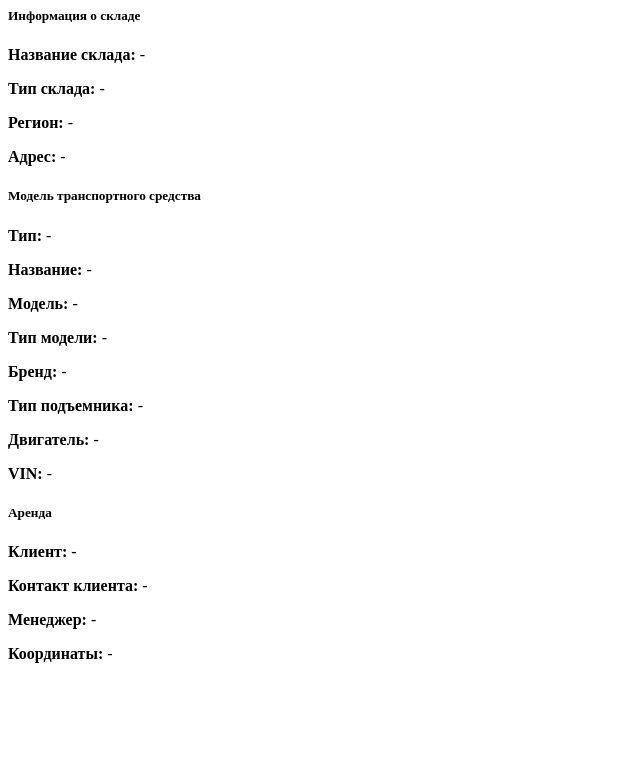
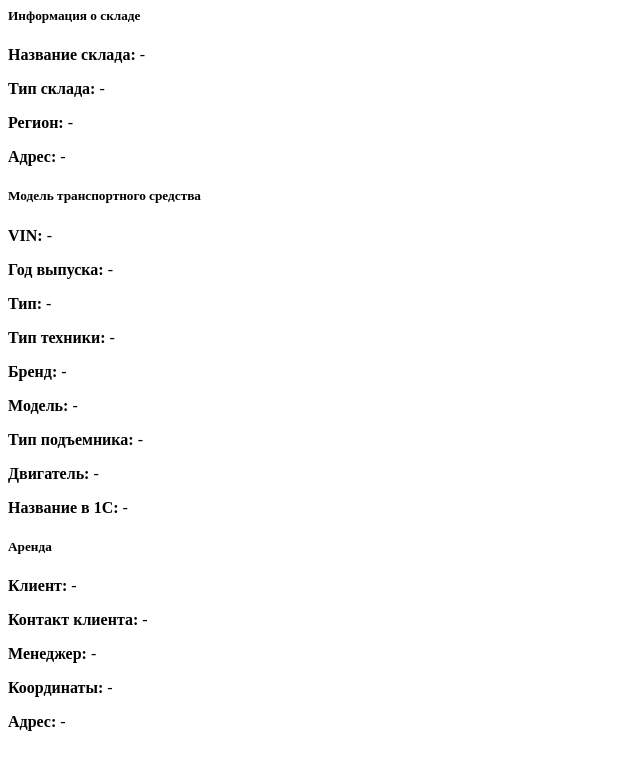
Before and after one commit to KiraPixel/flask-cm-spectr, a Flask app: template app/templates/pages/new_car/info.html in a window 1280 px wide. Shown: the top 770 px of the page, without its empty margins (0-640 px from the left). Run offline with Flask 3, Linux system fonts and the light colour scheme; the template is opened without the code that fills it, so the values that code supplies are empty; parts of the project's set-up code (start-up, migrations or seed data) failed here and were passed over.

Commit message:
small staff in car.info page

```diff
--- a/app/routes_api.py
+++ b/app/routes_api.py
@@ -283,7 +283,7 @@ class GetCarInfo(Resource):
                     "lift_type": transport_model.lift_type,
                     "engine": transport_model.engine,
                     "country": transport_model.country,
-                    "machine_type": transport_model.engine,
+                    "machine_type": transport_model.machine_type,
                     "brand": transport_model.brand,
                     "model": transport_model.model
                 },
--- a/app/templates/pages/new_car/info.html
+++ b/app/templates/pages/new_car/info.html
@@ -6,10 +6,10 @@
                     <h5 class="mb-0"><i class="bi bi-house me-2"></i> Информация о складе</h5>
                 </div>
                 <div class="card-body">
-                    <p class="mb-2"><strong>Название склада:</strong> <span id="storage_name" class="text-muted">-</span></p>
-                    <p class="mb-2"><strong>Тип склада:</strong> <span id="storage_type" class="text-muted">-</span></p>
-                    <p class="mb-2"><strong>Регион:</strong> <span id="storage_region" class="text-muted">-</span></p>
-                    <p class="mb-0"><strong>Адрес:</strong> <span id="storage_address" class="text-muted">-</span></p>
+                    <p class="mb-1"><strong>Название склада:</strong> <span id="storage_name" class="text-muted">-</span></p>
+                    <p class="mb-1"><strong>Тип склада:</strong> <span id="storage_type" class="text-muted">-</span></p>
+                    <p class="mb-1"><strong>Регион:</strong> <span id="storage_region" class="text-muted">-</span></p>
+                    <p class="mb-1"><strong>Адрес:</strong> <span id="storage_address" class="text-muted">-</span></p>
                 </div>
             </div>
         </div>
@@ -19,14 +19,16 @@
                     <h5 class="mb-0"><i class="bi bi-truck me-2"></i> Модель транспортного средства</h5>
                 </div>
                 <div class="card-body">
-                    <p class="mb-2"><strong>Тип:</strong> <span id="model_type" class="text-muted">-</span></p>
-                    <p class="mb-2"><strong>Название:</strong> <span id="model_name" class="text-muted">-</span></p>
-                    <p class="mb-2"><strong>Модель:</strong> <span id="model" class="text-muted">-</span></p>
-                    <p class="mb-2"><strong>Тип модели:</strong> <span id="machine_type" class="text-muted">-</span></p>
-                    <p class="mb-2"><strong>Бренд:</strong> <span id="brand" class="text-muted">-</span></p>
-                    <p class="mb-2"><strong>Тип подъемника:</strong> <span id="lift_type" class="text-muted">-</span></p>
-                    <p class="mb-2"><strong>Двигатель:</strong> <span id="engine" class="text-muted">-</span></p>
-                    <p class="mb-0"><strong>VIN:</strong> <span id="vin" class="text-muted">-</span></p>
+                    <p class="mb-1"><strong>VIN:</strong> <span id="vin" class="text-muted">-</span></p>
+                    <p class="mb-1"><strong>Год выпуска:</strong> <span id="manufacture_year" class="text-muted">-</span></p>
+                    <p class="mb-1"><strong>Тип:</strong> <span id="model_type" class="text-muted">-</span></p>
+                    <p class="mb-1"><strong>Тип техники:</strong> <span id="machine_type" class="text-muted">-</span></p>
+                    <p class="mb-1"><strong>Бренд:</strong> <span id="brand" class="text-muted">-</span></p>
+                    <p class="mb-1"><strong>Модель:</strong> <span id="model" class="text-muted">-</span></p>
+                    <p class="mb-1"><strong>Тип подъемника:</strong> <span id="lift_type" class="text-muted">-</span></p>
+                    <p class="mb-1"><strong>Двигатель:</strong> <span id="engine" class="text-muted">-</span></p>
+                    <p class="mb-1"><strong>Название в 1С:</strong> <span id="model_name" class="text-muted">-</span></p>
+
                 </div>
             </div>
         </div>
@@ -36,10 +38,13 @@
                     <h5 class="mb-0"><i class="bi bi-person-workspace me-2"></i> Аренда</h5>
                 </div>
                 <div class="card-body">
-                    <p class="mb-2"><strong>Клиент:</strong> <span id="customer" class="text-muted">-</span></p>
-                    <p class="mb-2"><strong>Контакт клиента:</strong> <span id="customer_contact" class="text-muted">-</span></p>
-                    <p class="mb-2"><strong>Менеджер:</strong> <span id="manager" class="text-muted">-</span></p>
-                    <p class="mb-0"><strong>Координаты:</strong> <span id="coordinates" class="text-muted">-</span></p>
+                    <p class="mb-1"><strong>Клиент:</strong> <span id="customer" class="text-muted">-</span></p>
+                    <p class="mb-1"><strong>Контакт клиента:</strong> <span id="customer_contact" class="text-muted">-</span></p>
+                    <p class="mb-1"><strong>Менеджер:</strong> <span id="manager" class="text-muted">-</span></p>
+                    <p class="mb-1"><strong>Координаты:</strong>
+                        <span id="coordinates" class="coords-link" data-coords="-">-</span>
+                    </p>
+                    <p class="mb-1"><strong>Адрес:</strong> <span id="address" class="text-muted">-</span></p>
                 </div>
             </div>
         </div>
@@ -63,10 +68,40 @@
             document.getElementById('lift_type').textContent = window.carData.transport_model?.lift_type || '-';
             document.getElementById('engine').textContent = window.carData.transport_model?.engine || '-';
             document.getElementById('vin').textContent = window.carData.transport?.vin || '-';
+            document.getElementById('manufacture_year').textContent = window.carData.transport?.manufacture_year || '-';
             document.getElementById('customer').textContent = window.carData.rent?.customer || '-';
             document.getElementById('customer_contact').textContent = window.carData.rent?.customer_contact || '-';
             document.getElementById('manager').textContent = window.carData.rent?.manager || '-';
-            document.getElementById('coordinates').textContent = `${window.carData.rent?.x || '-'}, ${window.carData.rent?.y || '-'}`;
+
+            // Установка координат и добавление data-coords
+            const coords = window.carData.rent?.x && window.carData.rent?.y
+                ? `${window.carData.rent.x}, ${window.carData.rent.y}`
+                : '-';
+            const coordsElement = document.getElementById('coordinates');
+            coordsElement.textContent = coords;
+            coordsElement.setAttribute('data-coords', coords);
+            coordsElement.style.cursor = coords === '-' ? 'default' : 'pointer';
+            coordsElement.style.color = coords === '-' ? 'inherit' : 'var(--bs-primary)';
+
+            // Добавление обработчика клика на координаты
+            coordsElement.addEventListener('click', function() {
+                const coordsStr = this.getAttribute('data-coords');
+                if (coordsStr && coordsStr !== '-') {
+                    const [lat, lon] = coordsStr.split(',').map(Number);
+                    if (!isNaN(lat) && !isNaN(lon) && window.MapController) {
+                        window.MapController.setCenter([lat, lon], 15); // Зум до уровня 15
+                    }
+                }
+            });
+
+            document.getElementById('address').textContent = window.carData.rent?.address || '-';
         }
     });
 </script>
+
+
+<style>
+    .coords-link:hover {
+        text-decoration: underline;
+    }
+</style>
```
